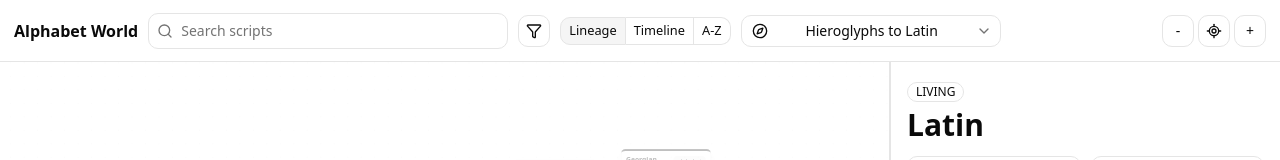
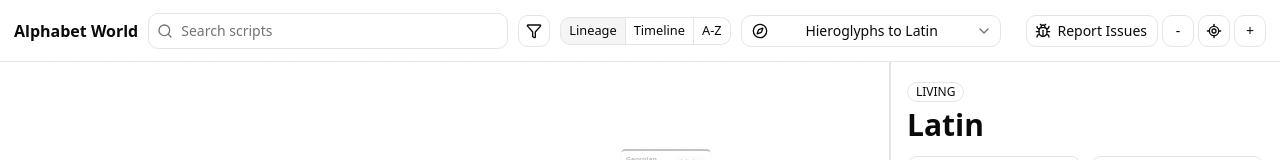
Before and after one commit to sichengchen/world-of-scripts, a React (Vite) app: page / in a window 1280 px wide. Shown: the top 160 px of the page. Built offline with nearby package versions, Linux system fonts and the light colour scheme.

Commit message:
feat: add report issues header link

```diff
--- a/src/App.tsx
+++ b/src/App.tsx
@@ -15,6 +15,7 @@
   ArrowLeft,
   ArrowLeftRight,
   BookOpen,
+  Bug,
   Compass,
   Filter,
   GitBranch,
@@ -354,6 +355,12 @@
       </div>
 
       <div className="inline-flex items-center gap-1 max-[820px]:hidden" aria-label="Canvas controls">
+        <Button variant="outline" asChild>
+          <a href="https://github.com/sichengchen/alphabet-world/issues" target="_blank" rel="noreferrer">
+            <Bug data-icon="inline-start" />
+            Report Issues
+          </a>
+        </Button>
         <Button variant="outline" size="icon" aria-label="Zoom out" onClick={onZoomOut}>
           -
         </Button>
```
